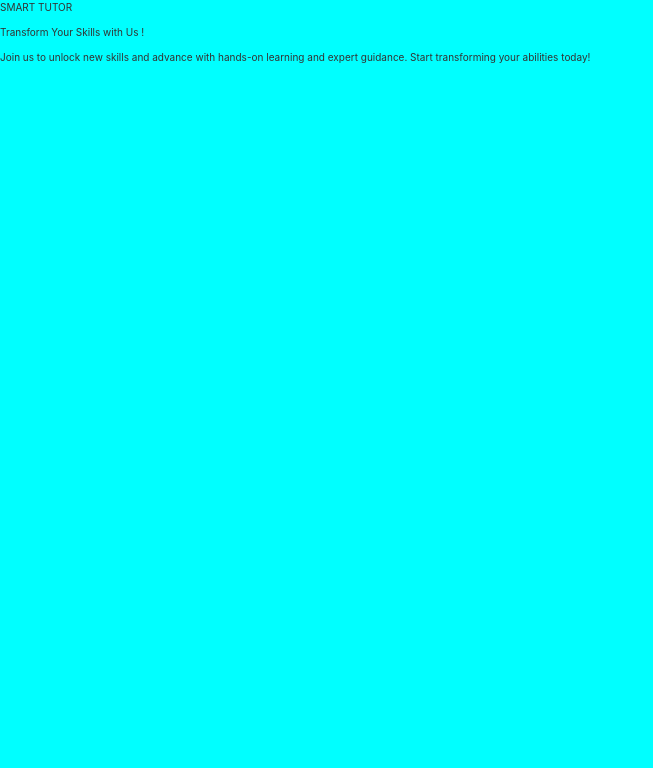
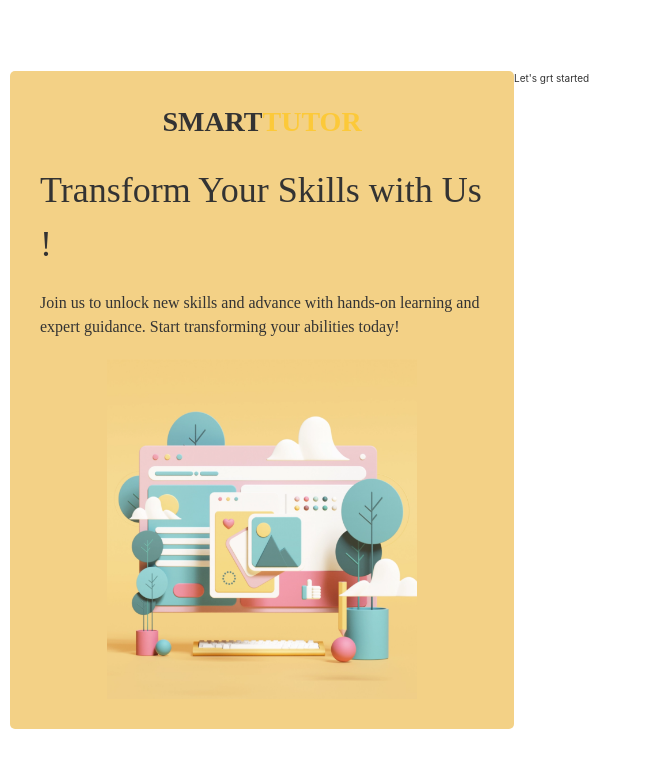
Before and after one commit to bojitha001/smart-tutor, a React (Vite) app: page / in a window 1280 px wide. Shown: the top 768 px of the page, without its empty margins (0-653 px from the left). Built offline with nearby package versions, Linux system fonts and the light colour scheme; a web font is replaced by a local one.

Commit message:
Implementing the StudentSIgnUp

```diff
--- a/src/components/StudentSignUp/StudentSignUp.jsx
+++ b/src/components/StudentSignUp/StudentSignUp.jsx
@@ -1,17 +1,26 @@
 import React from "react";
 import styles from "../../.ExternalCss/StudentSignUp.module.css";
+import signUpmainImg from "../../assets/images/SignupSt.png";
 
 const StudentSignUp = () => {
   return (
     <div className={`${styles["student-signup-main"]}`}>
       <div className={`${styles["student-signup-main-inside"]}`}>
         <div className={`${styles["student-signup-main-inside-left"]}`}>
-        <p>SMART TUTOR</p>
-        <p>Transform Your Skills with Us !</p>
-        <p>
-          Join us to unlock new skills and advance with hands-on learning and
-          expert guidance. Start transforming your abilities today!
-        </p><img src="" alt="" />
+          <p className={`${styles["student-signup-main-tutor-txt-1"]}`}>SMART <span className={`${styles["student-signup-main-tutor-txt-span"]}`}>TUTOR</span></p>
+          <p className={`${styles["student-signup-main-tutor-txt-2"]}`}>Transform Your Skills with Us !</p>
+          <p className={`${styles["student-signup-main-tutor-txt-3"]}`}>
+            Join us to unlock new skills and advance with hands-on learning and
+            expert guidance. Start transforming your abilities today!
+          </p>
+          <img
+            className={`${styles["student-signup-main-inside-left-img"]}`}
+            src={signUpmainImg}
+            alt=""
+          />
+        </div>
+        <div className={`${styles["student-signup-main-inside-right"]}`}>
+            <p className={`${styles["student-signup-main-inside-txt-1"]}`}>Let's grt started</p>
         </div>
       </div>
     </div>
```
Also changed, not shown: src/.ExternalCss/StudentSIgnup.module.css.
